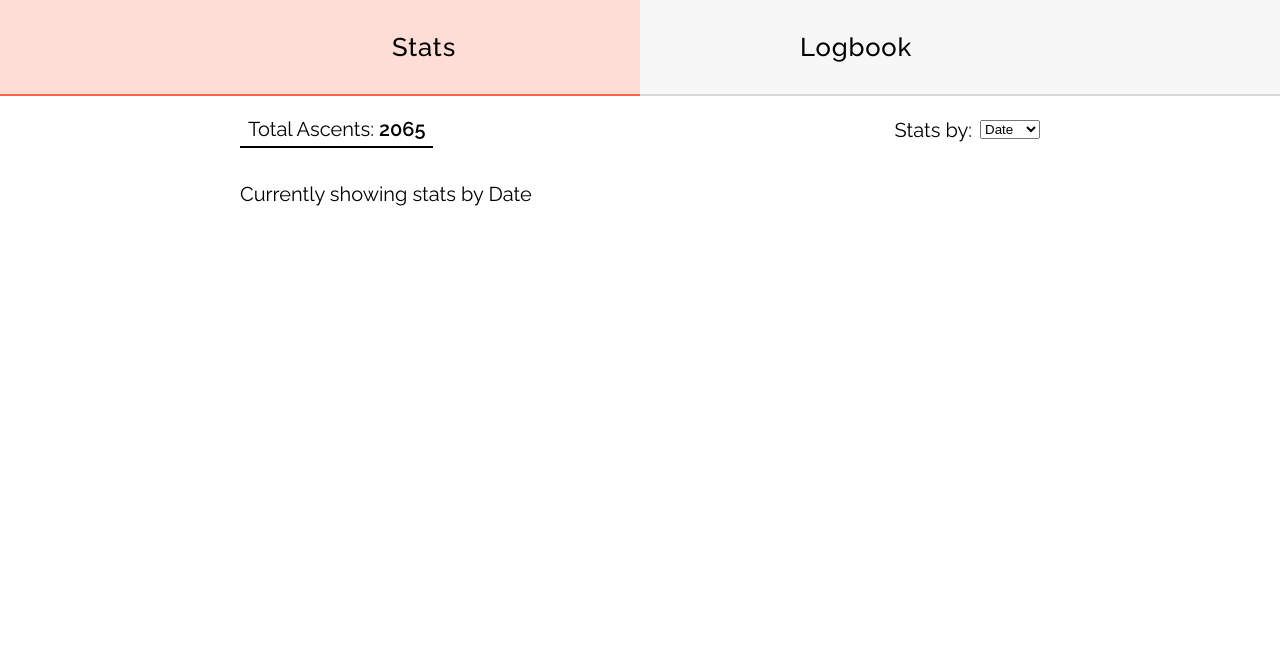
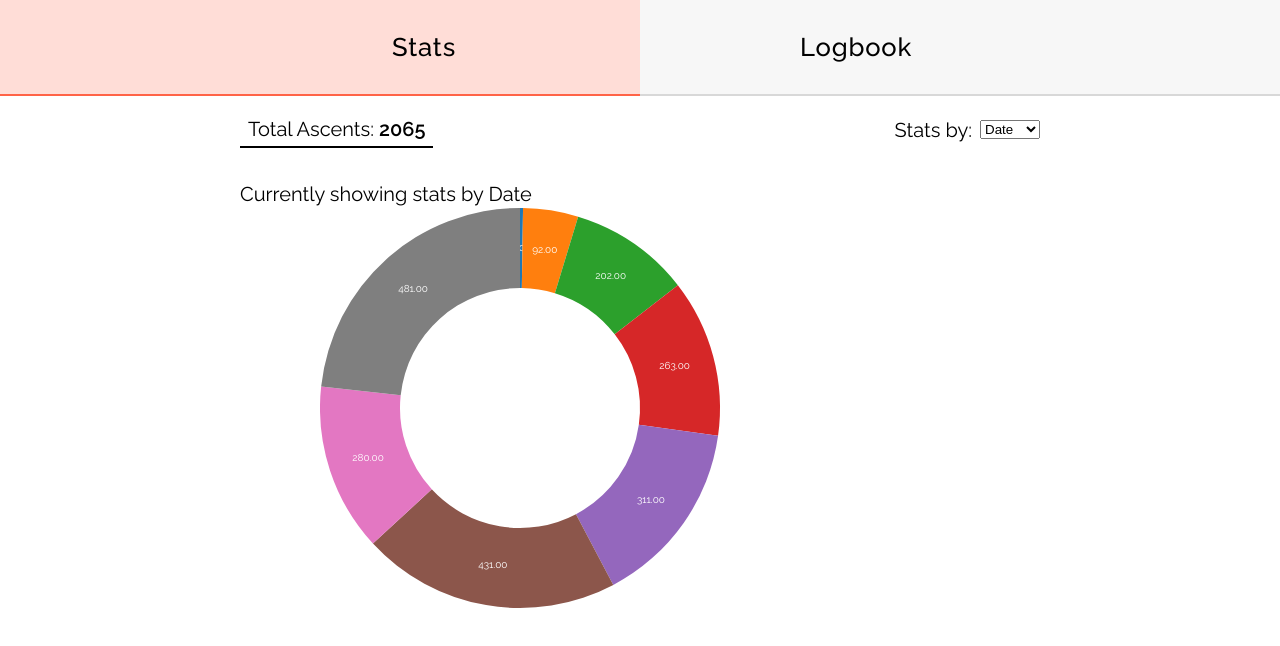
Before and after one commit to martinbagshaw/ReactLogbook, a React (Vite) app: page / in a window 1280 px wide. Shown: the top 646 px of the page. Built offline with nearby package versions, Linux system fonts and the light colour scheme.

Commit message:
pie chart with logs per year

```diff
--- a/package.json
+++ b/package.json
@@ -22,10 +22,12 @@
     }
   },
   "dependencies": {
+    "d3": "^5.9.7",
     "gh-pages": "^2.0.1",
     "react": "next",
     "react-dom": "next",
     "react-router-dom": "^4.3.1",
+    "react-spring": "^8.0.27",
     "styled-components": "^4.1.3",
     "views": "^1.0.2"
   },
--- a/src/components/views/logbook/Logbook.jsx
+++ b/src/components/views/logbook/Logbook.jsx
@@ -5,6 +5,12 @@ import Results from "./Results.jsx";
 import SingleLog from "../singleLog/SingleLog.jsx";
 
 import { ContainerStyle } from "../../common/Layout.jsx";
+
+// todo:
+// - handle blur in a way that doesn't interfere with result click (set a timeout?)
+// - wait for mouseUp, if not on list button, clear results
+// - better: pass in e.target, see if this is NOT a search results button. If so, clear selectedLog
+// - try handleSingleView
 
 const Logbook = ({ logs }) => {
   const [search, setSearch] = useState({
@@ -44,7 +50,7 @@ const Logbook = ({ logs }) => {
         onChange={e => handleSearch(e.target.value)}
         disabled={view.selectedLog !== "" ? true : false}
         onResultClick={handleSingleView}
-        onBlur={() => handleSearch("")}
+        // onBlur={() => handleSearch("")}
       />
       {!view.selectedLog && <PageNav {...page} logs={logs} onClick={handlePageChange} />}
       {!view.selectedLog && <Results {...page} logs={logs} onClick={handleSingleView} />}
--- a/src/components/views/logbook/Search.jsx
+++ b/src/components/views/logbook/Search.jsx
@@ -110,7 +110,7 @@ const Search = ({
   searchTerm,
   results,
   onChange,
-  onBlur,
+  // onBlur,
   onResultClick,
   disabled,
 }) => (
@@ -122,7 +122,7 @@ const Search = ({
       placeholder={placeholder}
       value={searchTerm}
       onChange={onChange}
-      onBlur={onBlur}
+      // onBlur={onBlur}
       disabled={disabled}
     />
 
--- a/src/components/views/singleLog/SingleLog.jsx
+++ b/src/components/views/singleLog/SingleLog.jsx
@@ -70,8 +70,9 @@ const EditButtons = styled.div`
 `;
 
 // TODO:
-// - onClick for star and notes / memorable buttons
+// - onClick for star and notes / memorable buttons. Where to put logic?
 // - map through fields
+// - smooth animation (slide in from left, see dmarc site css animation)
 const SingleLog = ({ climbName, cragName, date, grade, notes, partners, style, onClick }) => {
   return (
     <LogContainer>
--- /dev/null
+++ b/src/components/views/stats/PieChart.jsx
@@ -0,0 +1,52 @@
+import React from "react";
+import * as d3 from "d3";
+
+import styled from "styled-components";
+const PieChart = styled.svg`
+  width: 50vw;
+  height: 50vw;
+  display: block;
+  margin: auto;
+`;
+
+const Arc = ({ data, index, createArc, colors, format }) => (
+  <g key={index} className="arc">
+    <path className="arc" d={createArc(data)} fill={colors(index)} />
+    <text
+      transform={`translate(${createArc.centroid(data)})`}
+      textAnchor="middle"
+      alignmentBaseline="middle"
+      fill="white"
+      fontSize="10"
+    >
+      {format(data.value)}
+    </text>
+  </g>
+);
+
+const Pie = props => {
+  const createPie = d3
+    .pie()
+    .value(d => d.value)
+    .sort(null);
+  const createArc = d3
+    .arc()
+    .innerRadius(props.innerRadius)
+    .outerRadius(props.outerRadius);
+  const colors = d3.scaleOrdinal(d3.schemeCategory10);
+  const format = d3.format(".2f");
+  const data = createPie(props.data);
+
+  // <svg width={props.width} height={props.height}
+  return (
+    <PieChart>
+      <g transform={`translate(${props.outerRadius} ${props.outerRadius})`}>
+        {data.map((d, i) => (
+          <Arc key={i} data={d} index={i} createArc={createArc} colors={colors} format={format} />
+        ))}
+      </g>
+    </PieChart>
+  );
+};
+
+export default Pie;
--- a/src/components/views/stats/Stats.jsx
+++ b/src/components/views/stats/Stats.jsx
@@ -1,4 +1,10 @@
 import React, { useState } from "react";
+
+// import ReactDOM from "react-dom";
+// import * as d3 from "d3";
+import Pie from "./PieChart.jsx";
+import { groupByYear } from "../../../utils/dateGrouping";
+
 import styled from "styled-components";
 import { colors, spacing, fontWeight, breakpoint } from "../../common/styleVars";
 
@@ -33,6 +39,16 @@ const StatMenu = styled.section`
   }
 `;
 
+// const PieChart = styled(Pie)`
+//   width: 600px;
+//   height: 600px;
+// `;
+
+// todo:
+// 1. filter functions to get aggregates:
+// - discipline
+// - grade
+// - date (day / month / year)
 const Stats = ({ logs }) => {
   // main stat selection dropdown
   // - currently saves a string from dropdown to state
@@ -41,7 +57,10 @@ const Stats = ({ logs }) => {
     selected: "Date",
   });
 
-  console.log(logs);
+  // have something to decide which filter to use, based on current state
+  // - currently hardcoded to use logs by year
+  // - want to get colour coded key from d3 somehow
+  const currentData = groupByYear(logs);
 
   return (
     <StatContainer>
@@ -58,6 +77,9 @@ const Stats = ({ logs }) => {
         </div>
       </StatMenu>
       Currently showing stats by {option.selected}
+      <div>
+        <Pie data={currentData} width={500} height={500} innerRadius={120} outerRadius={200} />
+      </div>
     </StatContainer>
   );
 };
--- /dev/null
+++ b/src/utils/dateGrouping.js
@@ -0,0 +1,117 @@
+// for testing
+const sampleDates = [
+  { date: "28/10/2018" },
+  { date: "28/6/2016" },
+  { date: "21/4/2018" },
+  { date: "23/1/2018" },
+];
+
+// const expectedResult = [{ date: 2016, value: 1 }, { date: 2018, value: 3 }];
+
+// const arrayOfYears = logs => {
+//   const a = [];
+//   logs.map(log => {
+//     a.push(yearFromLog(log.date));
+//   });
+//   return a;
+// };
+
+// want to do this with one loop ideally, not two (with the above arrayOfYears map)
+// const groupByYear = logs => {
+//   logs.reduce((tally, year) => {
+//     tally[year] = (tally[yearFromLog(year.date)] || 0) + 1;
+//     return tally;
+//   }, {});
+// };
+// const groupByYear = yearsArray => {
+//   return yearsArray.reduce((tally, year) => {
+//     tally[year] = (tally[year] || 0) + 1;
+//     return tally;
+//   }, {});
+// };
+
+// want an array of objects, not one massive object
+// const groupByDay = logs => {
+//   return logs.reduce((a, c) => ((a[c.date] = (a[c.date] || 0) + 1), a), {});
+// };
+
+// console.log(groupByDay(sampleDates));
+
+// const groupedMap = initialArray => {
+//   return initialArray.reduce(
+//     (entryMap, e) => entryMap.set(e.date, [...(entryMap.get(e.date) || []), e]),
+//     new Map()
+//   );
+// };
+
+// console.log(groupedMap(sampleDates));
+
+// const yearTally = logs => {
+//   logs.reduce((acc, cur) => {
+//     if (!acc[cur]) {
+//       acc[cur] = 1;
+//     } else {
+//       acc[cur] = acc[cur] + 1;
+//     }
+//     return acc;
+//   }, {});
+// };
+
+// console.log(yearTally(sampleDates));
+
+// 1. get array of years
+// 2. reduce to count the number of years
+// 3. make into an array of objects that looks like this:
+// const expectedResult = [{ date: 2016, value: 1 }, { date: 2018, value: 3 }];
+
+// export { formatData, arrayOfYears, groupByYear, groupByDay };
+
+// const mapFn = array => array.map(i => yearFromLog(i.date));
+// console.log(mapFn(sampleDates)); //[ 2018, 2016, 2018, 2018 ]
+
+// const filterFn = array => array.filter(i => i > 2016);
+
+// perhaps use this (adapted from array objects mashup)
+// const mapFilter = (mapFn, filterFn, array) => {
+//   return array.reduce((acc, cur) => {
+//     // if the map function maps the array
+//     // run the filter function :
+//     // return the accumulator (which won't push to the resulting array)
+//     return mapFn(acc) ? acc.concat(filterFn(acc)) : acc;
+//   }, []);
+// };
+
+// console.log(mapFilter(mapFn, filterFn, sampleDates));
+// doesnt work
+
+// approach 2:
+// 1. get unique years from logs (filter)
+// 2. map unique years, if...
+
+// enter log.date to get year from object
+const yearFromLog = logDate =>
+  Number(
+    logDate
+      .split("")
+      .reverse()
+      .slice(0, 4)
+      .reverse()
+      .join("")
+  );
+
+// https://stackoverflow.com/questions/50746310/how-to-group-an-array-of-objects-by-month-year
+// copied code, base calculations on this
+// - adapt to pass in day and month functions as well
+const groupByYear = logs => {
+  const result = logs.reduce((r, { date }) => {
+    const year = yearFromLog(date);
+    if (!r[year]) r[year] = { date: year, value: 1 };
+    else r[year].value++;
+    return r;
+  }, {});
+  return Object.values(result);
+};
+
+// console.log(groupByYear(sampleDates));
+
+export { groupByYear };
--- a/src/utils/formatData.js
+++ b/src/utils/formatData.js
@@ -1,7 +1,7 @@
 // change format of climbs data
 // - make id relate to entry in logbook order
 // const key = (i, data) => data.length - i;
-export const formatData = rawData => {
+const formatData = rawData => {
   return rawData.map((item, index) => {
     return {
       climbName: item["Climb name"],
@@ -15,3 +15,5 @@ export const formatData = rawData => {
     };
   });
 };
+
+export { formatData };
```
Also changed, not shown: 1 other file (tests, documents, lock files or other folders).
